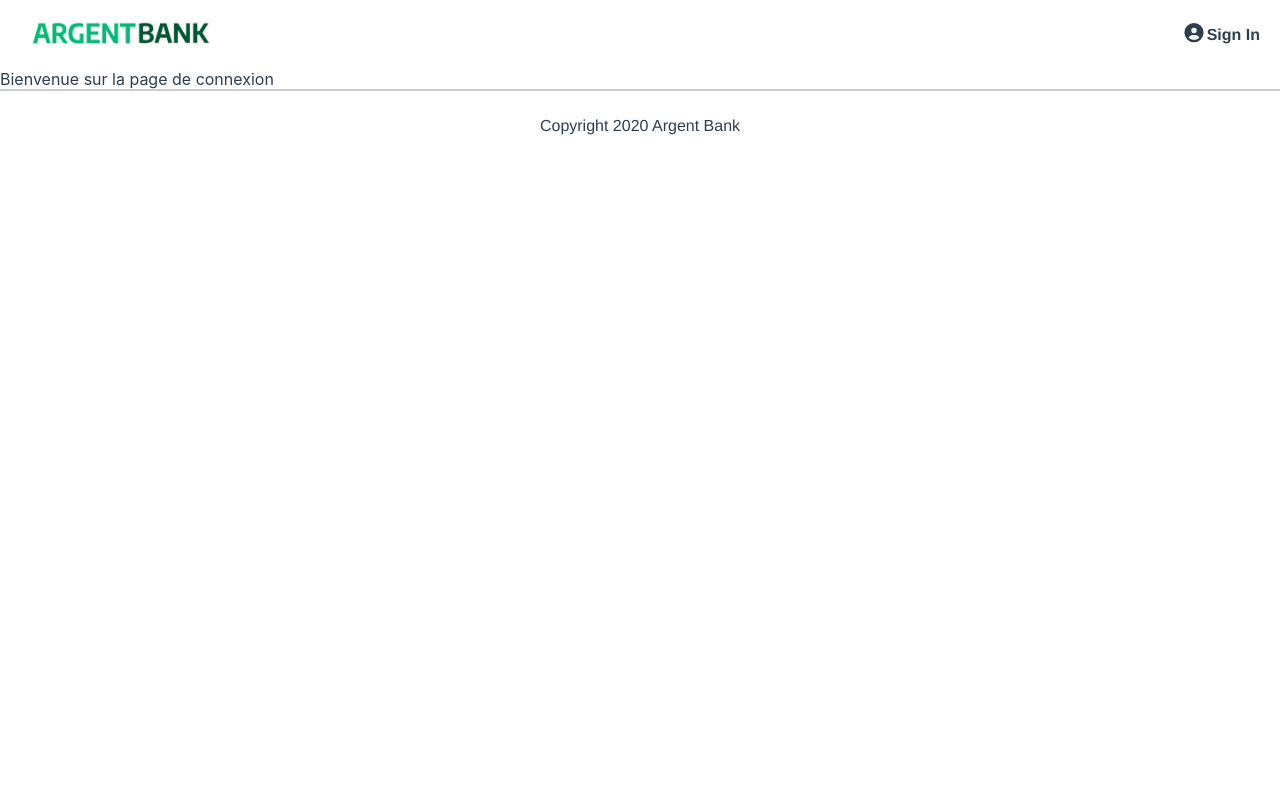
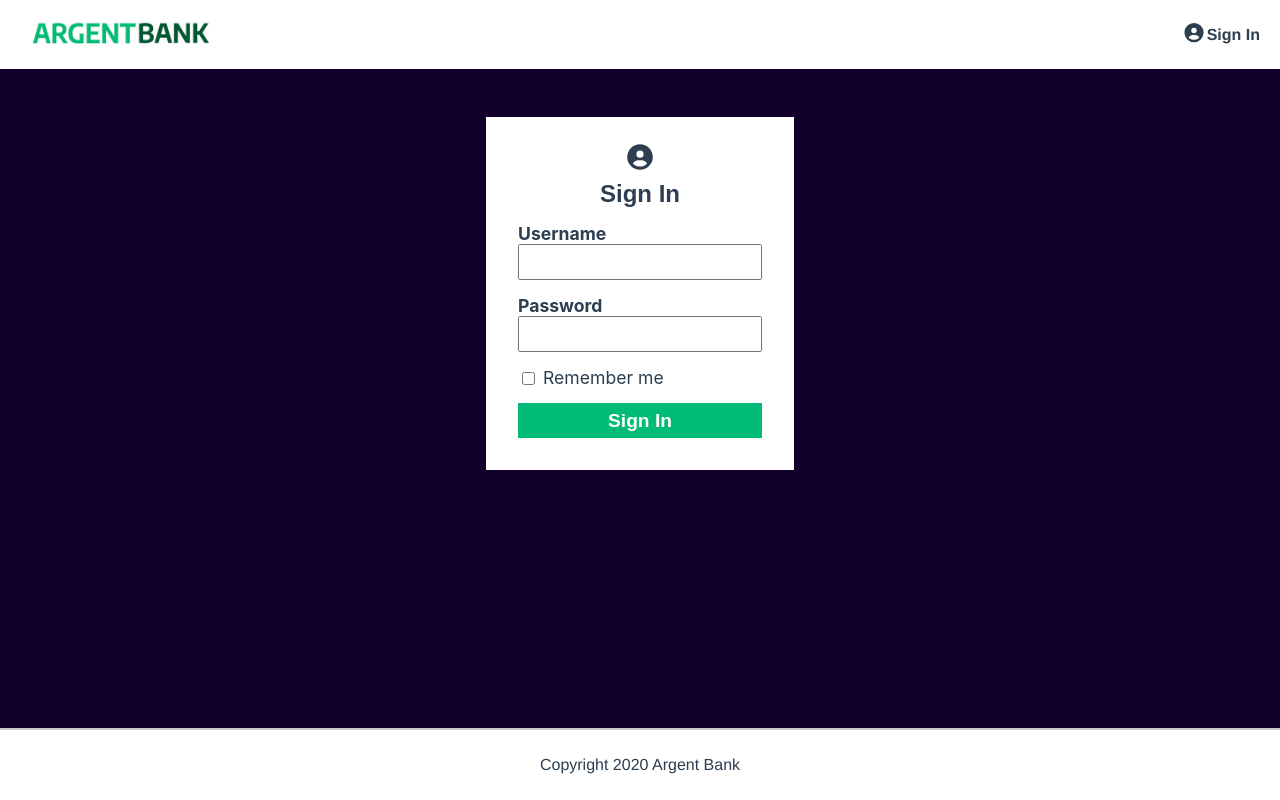
Before and after one commit to MonsieurLeK/ArgentBank, a React (Create React App) app in the folder frontend/: page /signin in a window 1280 px wide. Built offline with nearby package versions, Linux system fonts and the light colour scheme.

Commit message:
page signin terminée

```diff
--- a/frontend/src/App.js
+++ b/frontend/src/App.js
@@ -3,6 +3,7 @@ import { createBrowserRouter, RouterProvider } from 'react-router-dom'
 import Footer from './components/footer/footer';
 import Home from './pages/home/home';
 import Header from './components/header/header';
+import SignIn from './pages/signin/signin';
 
 const router = createBrowserRouter([
   {
@@ -17,7 +18,7 @@ const router = createBrowserRouter([
       path: "signin",
       element: <>
       <Header />
-      <div>Bienvenue sur la page de connexion</div>
+      <SignIn />
       </>
     }
 ])
--- /dev/null
+++ b/frontend/src/components/SignInForm/SignInForm.js
@@ -0,0 +1,27 @@
+import styles from './SignInForm.module.css'
+import { FontAwesomeIcon } from '@fortawesome/react-fontawesome'
+import {faCircleUser} from '@fortawesome/free-solid-svg-icons'
+
+function SignInForm() {
+    return <article className={styles.formContainer} >
+        <FontAwesomeIcon icon={faCircleUser} className='icon' />
+        <h2>Sign In</h2>
+        <form className={styles.form} >
+        <div className={styles.inputWrapper} >
+            <label for="username" >Username</label>
+            <input type='text' id='username' ></input>
+        </div>
+        <div className={styles.inputWrapper} >
+            <label for="password" >Password</label>
+            <input type='password' id='password' ></input>
+        </div>
+        <div className={styles.checkboxWrapper} >
+            <input type='checkbox' id='rememberMe' ></input>
+            <label for="rememberMe" >Remember me</label>
+        </div>
+        <input type='submit' value="Sign In" className={styles.submitButton} ></input>
+        </form>
+    </article>
+}
+
+export default SignInForm
--- /dev/null
+++ b/frontend/src/components/SignInForm/SignInForm.module.css
@@ -0,0 +1,60 @@
+.formContainer {
+    display: flex;
+    flex-direction: column;
+    justify-content: flex-start;
+    align-items: center;
+    gap: 15px;
+    margin-top: 3rem;
+    padding: 2rem;
+    height: min-content;
+    background-color: white;
+}
+.formContainer h2 {
+    margin: 0;
+    font-family: Arial, Helvetica, sans-serif;
+}
+.formContainer svg {
+    scale: 1.6;
+}
+.form {
+    display: flex;
+    flex-direction: column;
+    align-items: flex-start;
+    gap: 15px;
+}
+.inputWrapper {
+    display: flex;
+    flex-direction: column;
+}
+.inputWrapper label {
+    font-weight: 700;
+    font-size: 1.1rem;
+}
+.inputWrapper input {
+    font-size: 1.2rem;
+    width: 200px;
+    padding: 5px 20px;
+}
+.checkboxWrapper {
+    display: flex;
+    align-items: flex-end;
+    gap: 5px;
+    font-size: 1.1rem;
+}
+.checkboxWrapper input:checked {
+    accent-color: #00bc77;
+}
+.submitButton {
+    background-color: #00bc77;
+    border: none;
+    border-radius: 0;
+    width: 100%;
+    height: 35px;
+    color: white;
+    font-size: 1.2rem;
+    font-weight: 600;
+    cursor: pointer;
+}
+.submitButton:hover {
+    filter: brightness(1.1);
+}
--- /dev/null
+++ b/frontend/src/pages/signin/signin.js
@@ -0,0 +1,10 @@
+import styles from './signin.module.css'
+import SignInForm from '../../components/SignInForm/SignInForm'
+
+function SignIn() {
+    return <section className={styles.background} >
+        <SignInForm />
+    </section>
+}
+
+export default SignIn
--- /dev/null
+++ b/frontend/src/pages/signin/signin.module.css
@@ -0,0 +1,7 @@
+.background {
+    display: flex;
+    justify-content: center;
+    background-color: #12002b;
+    width: 100vw;
+    height: calc(100vh - 141px);
+}
```
